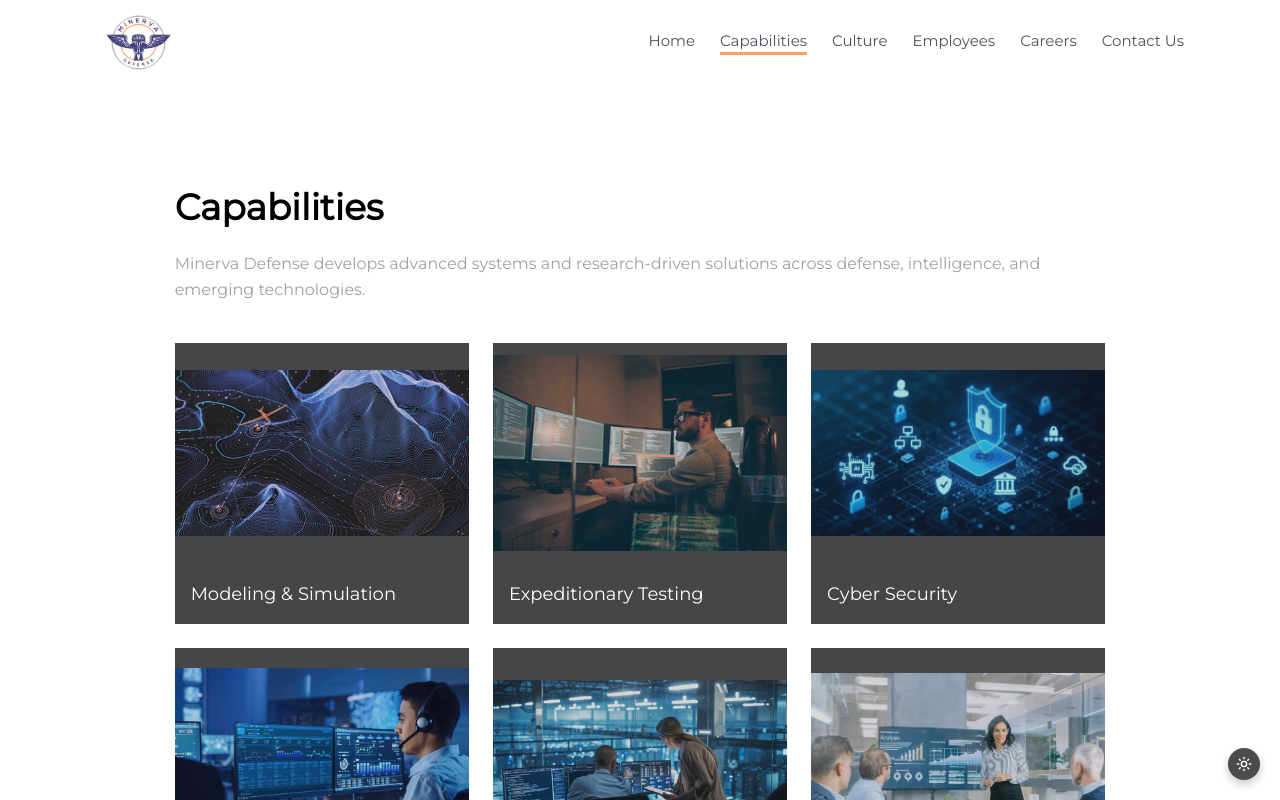
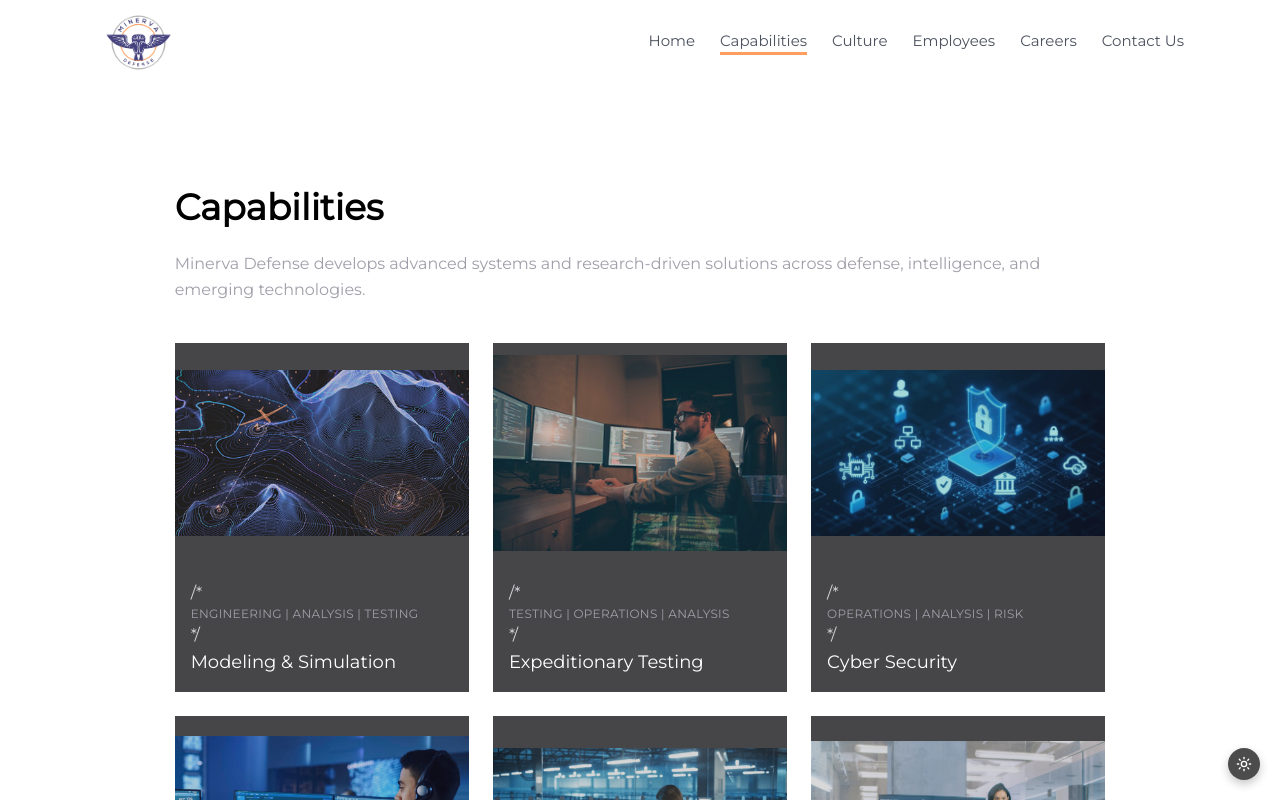
Before and after one commit to pagingred/minerva-website, a Next.js app: page /capabilities in a window 1280 px wide. Built offline with nearby package versions, Linux system fonts and the light colour scheme.

Commit message:
Comment out empty paragraph.

```diff
--- a/app/components/CapabilityCard.tsx
+++ b/app/components/CapabilityCard.tsx
@@ -27,9 +27,9 @@ export default function CapabilityCard({
       </div>
 
       <div className="p-4">
-        <p className="text-xs text-zinc-400 uppercase tracking-wide">
-          {/*category*/}
-        </p>
+        /*<p className="text-xs text-zinc-400 uppercase tracking-wide">
+          {category}
+        </p>*/
         <h3 className="text-lg text-white font-medium">
           {title}
         </h3>
```
